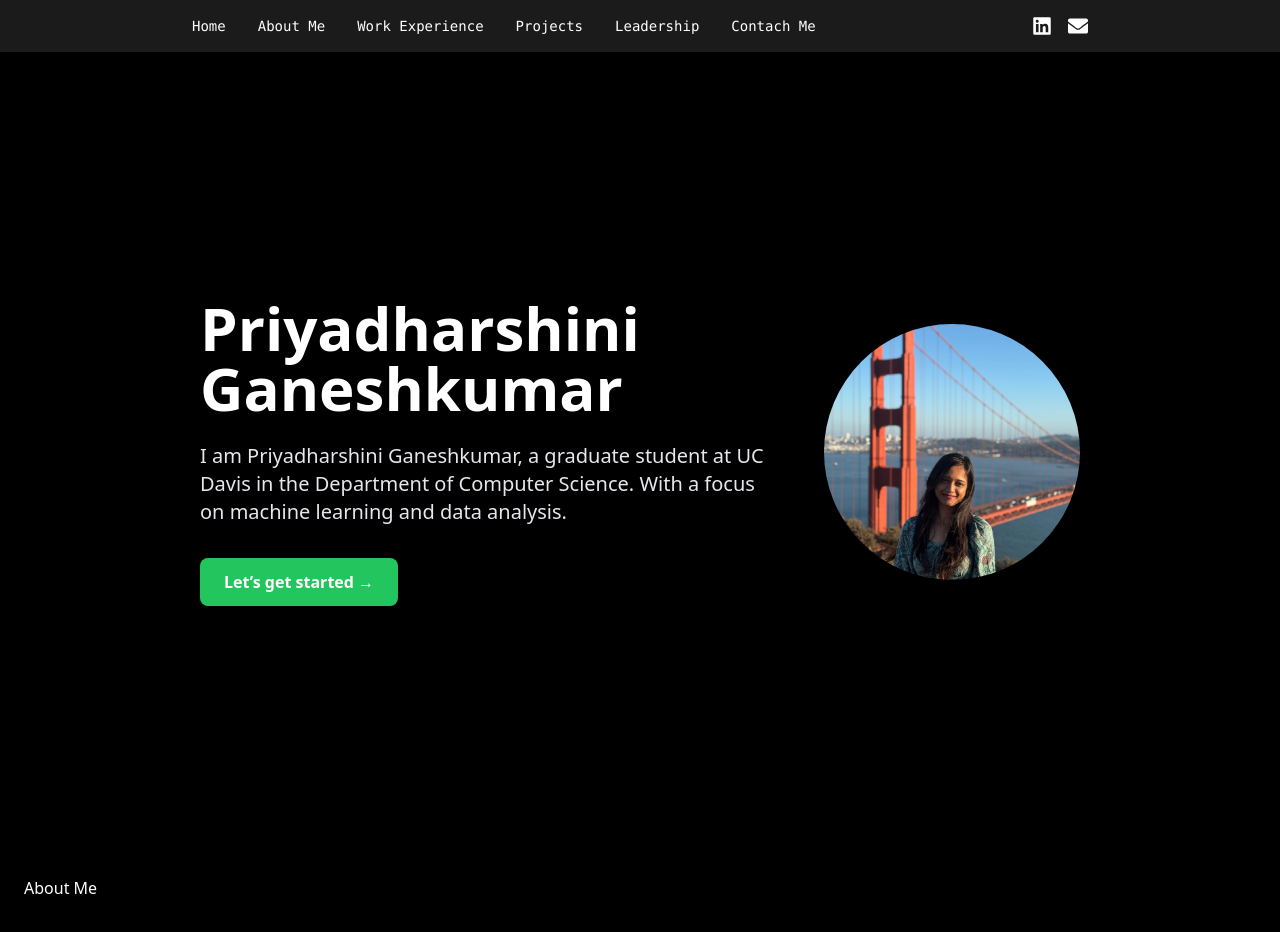
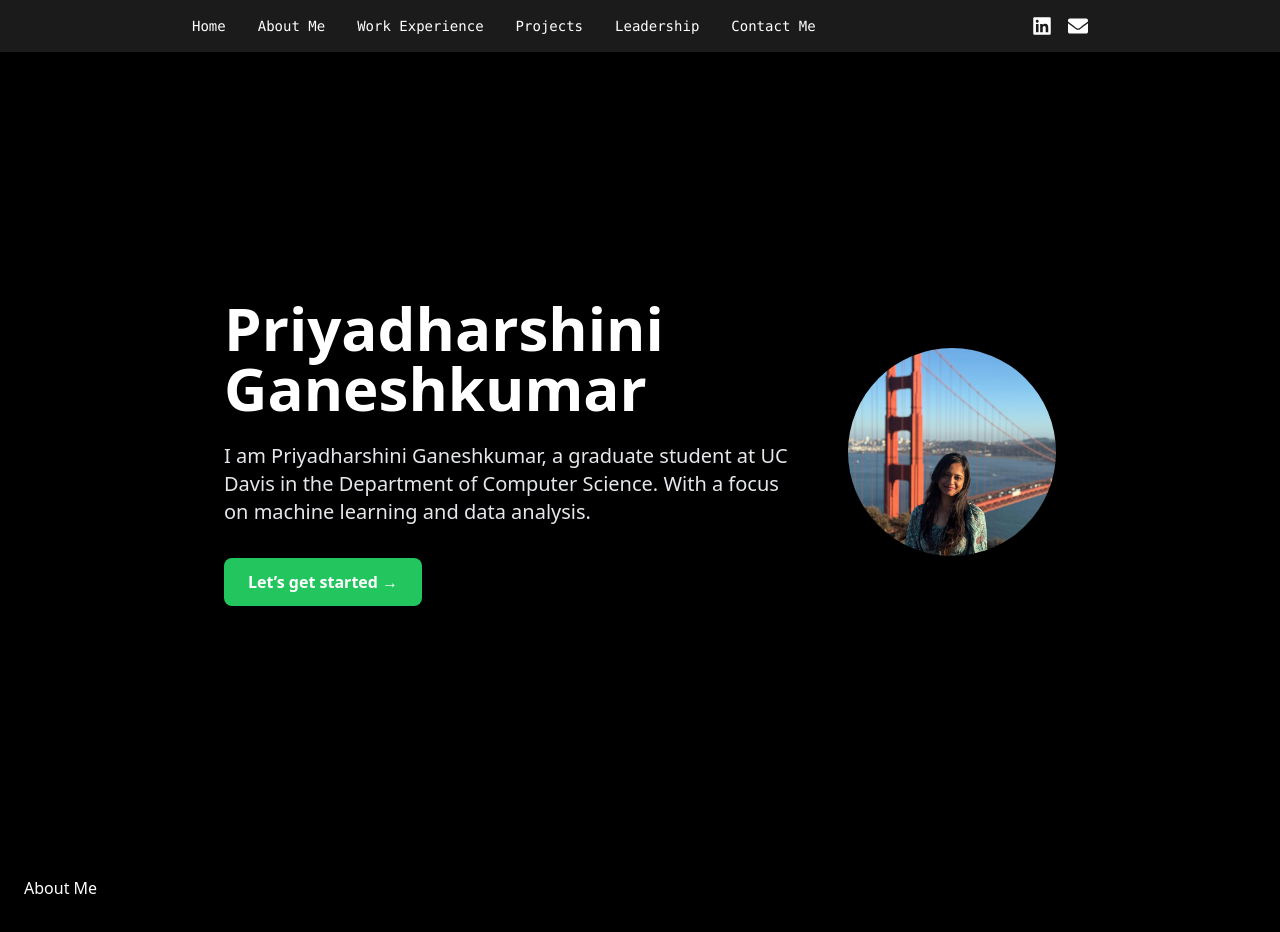
Before and after one commit to priyadharshini18-hub/priyadharshini.github.io, a React (Create React App) app: page / in a window 1280 px wide. Shown: the top 932 px of the page. Built offline with nearby package versions, Linux system fonts and the light colour scheme.

Commit message:
Resized the image

```diff
--- a/src/components/Home.jsx
+++ b/src/components/Home.jsx
@@ -31,7 +31,7 @@ const Home = () => {
         <img
           src={profileImage}
           alt="Priyadharshini Ganeshkumar"
-          className="rounded-full w-64 h-64 object-cover shadow-xl"
+          className="rounded-full w-52 h-52 object-cover shadow-xl"
         />
       </div>
     </section>
--- a/src/components/Navbar.jsx
+++ b/src/components/Navbar.jsx
@@ -12,7 +12,7 @@ const Navbar = () => {
           <li><a href="#work" className="hover:text-green-400">Work Experience</a></li>
           <li><a href="#projects" className="hover:text-green-400">Projects</a></li>
           <li><a href="#leadership" className="hover:text-green-400">Leadership</a></li>
-          <li><a href="#contactme" className="hover:text-green-400">Contach Me</a></li>
+          <li><a href="#contactme" className="hover:text-green-400">Contact Me</a></li>
         </ul>
 
         {/* Icons - right side */}
```
Also changed, not shown: 1 other file (tests, documents, lock files or other folders).
